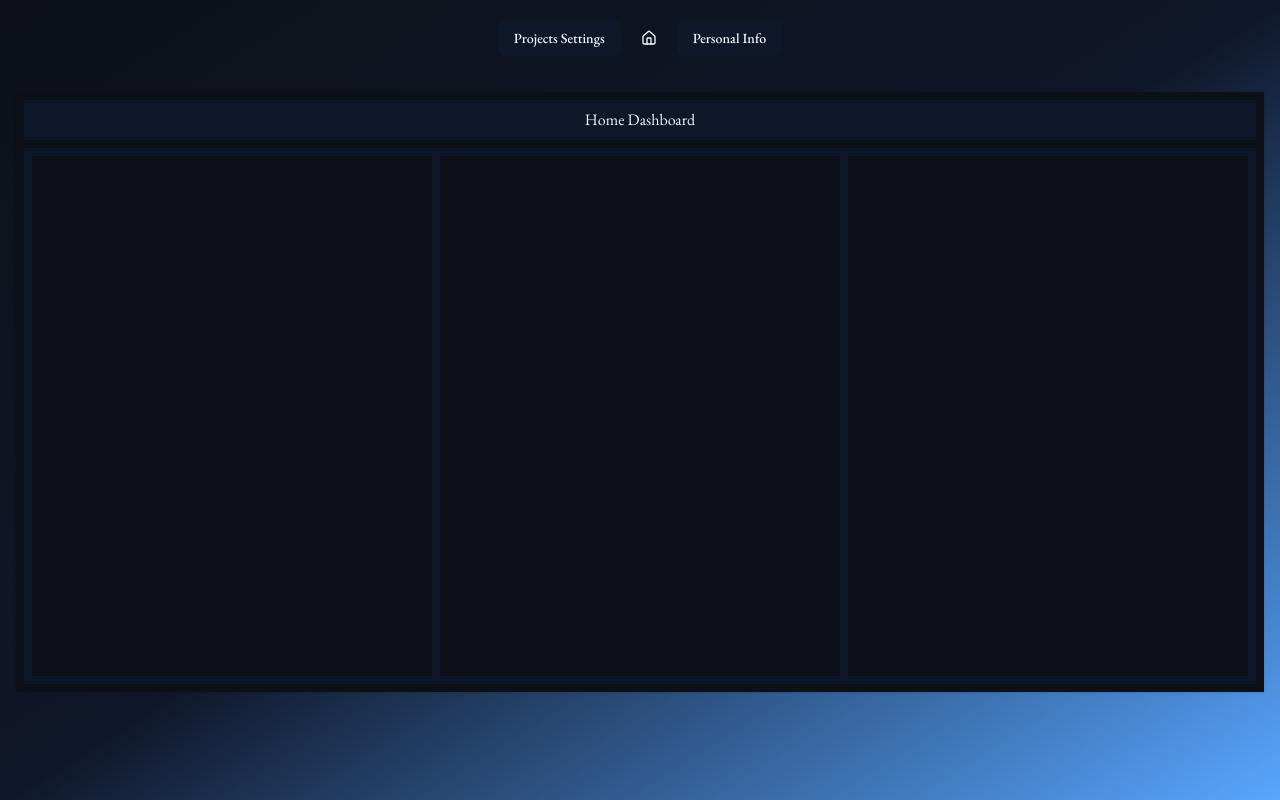
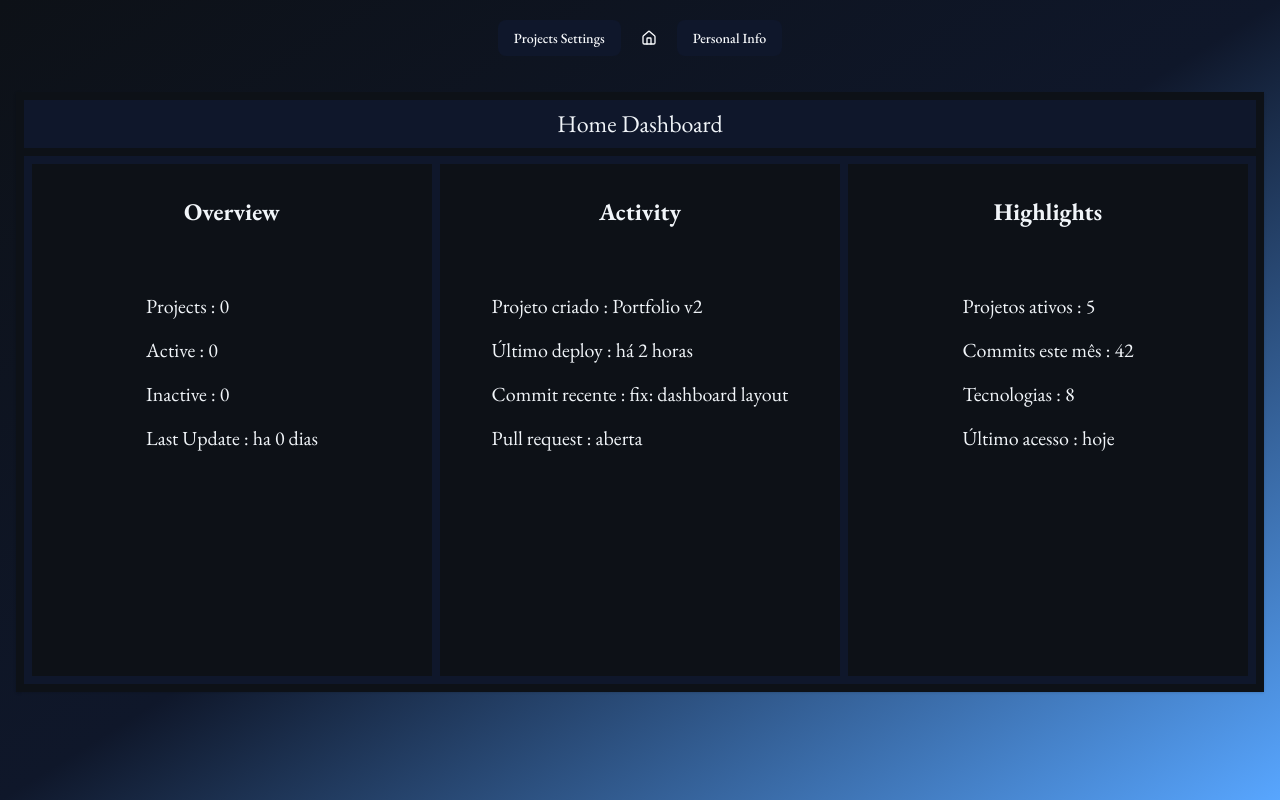
Before and after one commit to zFelipez/portfolio-nextjs, a Next.js app: page /adm in a window 1280 px wide. Built offline with nearby package versions, Linux system fonts and the light colour scheme.

Commit message:
feat: add overview, activity  and highlights sections to dashboard

```diff
--- /dev/null
+++ b/app/(dashboard)/adm/_components/container-items.tsx
@@ -0,0 +1,21 @@
+
+type ContainerItemsProps = {
+    data : {
+        name : string;
+        value : string | number ;
+    }[]
+}
+
+export function ContainerItems( {data } : ContainerItemsProps) {
+  return (
+    <div className=" flex  flex-col p-4 text-secondary text-xl font-normal  ">
+      <ul className="flex flex-col  max-sm:items-center gap-4 w-full flex-1 p-4 max-sm:p-1">
+         {data.map((item,index)=>{
+          return(
+            <li className=" " key={index}>{item.name} : {item.value}</li>
+          )
+         })}
+      </ul>
+    </div>
+  );
+}
--- a/app/(dashboard)/adm/_components/dashboard-container.tsx
+++ b/app/(dashboard)/adm/_components/dashboard-container.tsx
@@ -1,11 +1,18 @@
+type DashboardContainerProps = {
+  title: string;
+  children: React.ReactNode;
+};
 
-
-export function DashboardContainer(){
-    return (
-         <div className="  bg-background  flex-1  min-h-[200px] flex flex-col ">
-
-
-
-         </div>
-    )
+export function DashboardContainer({
+  title,
+  children,
+}: DashboardContainerProps) {
+  return (
+    <div className="  bg-background  flex-1  min-h-[200px] flex flex-col p-4   overflow-y-auto ">
+      <h2 className="text-2xl text-secondary font-bold text-center p-4">
+        {title}
+      </h2>
+      <div className=" flex w-full h-full justify-center pt-4">{children}</div>
+    </div>
+  );
 }
--- a/app/(dashboard)/adm/page.tsx
+++ b/app/(dashboard)/adm/page.tsx
@@ -1,18 +1,85 @@
 import { DashboardContainer } from "./_components/dashboard-container";
+import { ContainerItems } from "./_components/container-items";
 
 export default function Dashboard() {
+  const overview = [
+    {
+      name: "Projects",
+      value: "0",
+    },
+    {
+      name: "Active",
+      value: "0",
+    },
+    {
+      name: "Inactive",
+      value: "0",
+    },
+    {
+      name: "Last Update",
+      value: "ha 0 dias",
+    },
+  ];
+
+  const activities = [
+    {
+      name: "Projeto criado",
+      value: "Portfolio v2",
+    },
+    {
+      name: "Último deploy",
+      value: "há 2 horas",
+    },
+    {
+      name: "Commit recente",
+      value: "fix: dashboard layout",
+    },
+    {
+      name: "Pull request",
+      value: "aberta",
+    },
+  ];
+
+   const highlights = [
+    {
+      name: "Projetos ativos",
+      value: 5,
+    },
+    {
+      name: "Commits este mês",
+      value: 42,
+    },
+    {
+      name: "Tecnologias",
+      value: 8,
+    },
+    {
+      name: "Último acesso",
+      value: "hoje",
+    },
+  ];
+
   return (
     <div className=" page-pattern   w-full  p-4">
       <div className="bg-background w-full h-[600px] max-sm:w-[90%] shadow-sm">
         <div className="flex flex-col  h-full gap-2 p-2">
-          <h1 className="text-secondary w-full text-center bg-primary p-2 ">
+          <h1 className="text-secondary w-full text-center text-2xl bg-primary p-2 ">
             Home Dashboard
           </h1>
 
           <div className="flex-1 w-full bg-primary flex  max-sm:flex-col gap-2 p-2 overflow-y-auto scrollbar">
-            <DashboardContainer/>
-            <DashboardContainer/>
-            <DashboardContainer/>
+            <DashboardContainer title="Overview">
+              {" "}
+              <ContainerItems data={overview} />
+            </DashboardContainer>
+            <DashboardContainer title="Activity">
+              {" "}
+              <ContainerItems data={activities} />
+            </DashboardContainer>
+            <DashboardContainer title="Highlights">
+              {" "}
+              <ContainerItems data={highlights} />
+            </DashboardContainer>
           </div>
         </div>
       </div>
```
